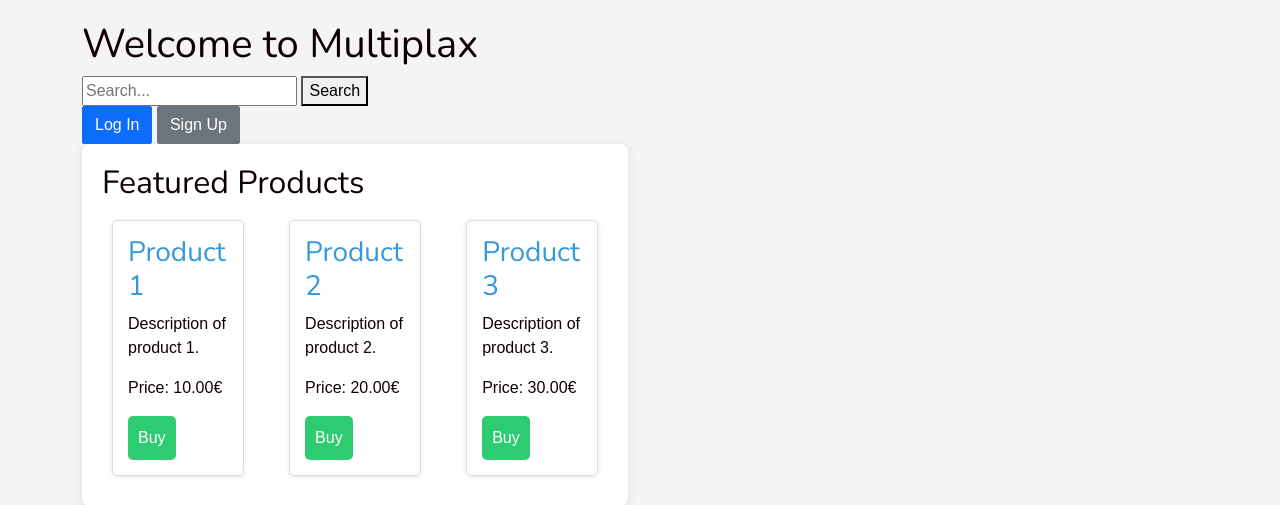
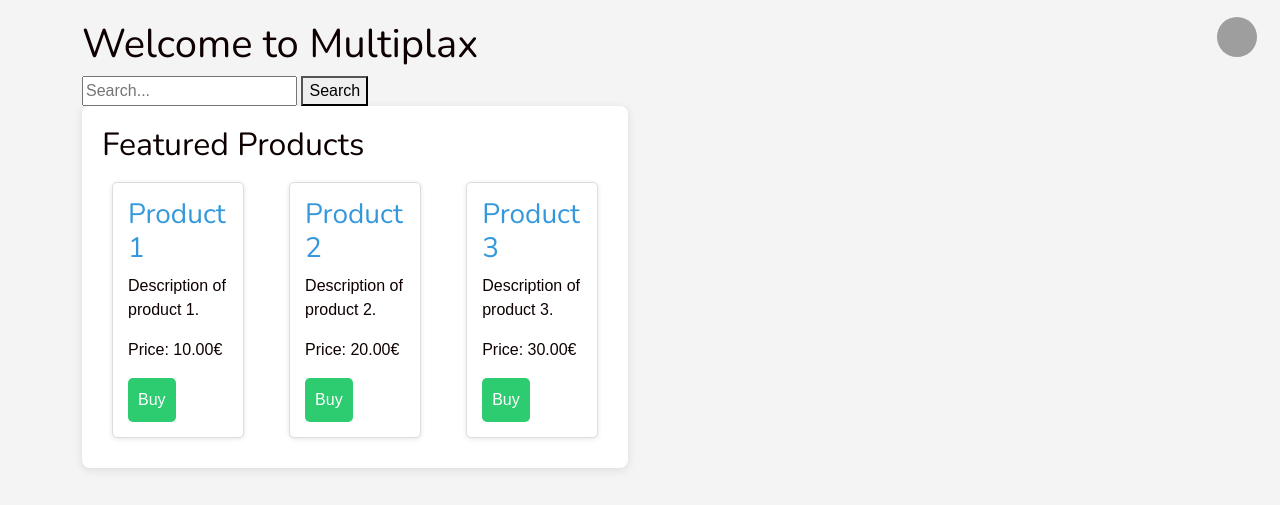
Before and after one commit to anh-nguyen-79/multiplax, a Rails app: page /home in a window 1280 px wide. Shown: the top 505 px of the page. Run offline with Rails 7, Linux system fonts and the light colour scheme; the visitor is signed in with stand-in values (Sample User, id 1); style sheets or scripts are compiled from the project's sources; some libraries are stand-ins or nearby versions; grey boxes are pictures that could not be loaded.

Commit message:
End of Auth journey

```diff
--- a/app/controllers/application_controller.rb
+++ b/app/controllers/application_controller.rb
@@ -8,4 +8,10 @@ class ApplicationController < ActionController::Base
     # For additional in app/views/devise/registrations/edit.html.erb
     devise_parameter_sanitizer.permit(:account_update, keys: [:username])
   end
+
+  protected
+
+  def after_sign_out_path_for(resource_or_scope)
+    root_path # Redirect to the home page after logout
+  end
 end
--- a/app/views/pages/home.html.erb
+++ b/app/views/pages/home.html.erb
@@ -2,6 +2,22 @@
   <div class="row">
     <div class="col-md-6">
       <h1>Welcome to Multiplax</h1>
+
+      <% if user_signed_in? %>
+        <div class="user-avatar-dropdown">
+          <div class="dropdown">
+            <button class="btn dropdown-toggle" type="button" id="dropdownMenuButton" data-bs-toggle="dropdown" aria-expanded="false">
+              <img src="https://ui-avatars.com/api/?name=<%= current_user.email.first %>&background=random" alt="User Avatar" class="avatar-img">
+            </button>
+            <ul class="dropdown-menu dropdown-menu-end" aria-labelledby="dropdownMenuButton">
+              <%= link_to 'Account Settings', edit_user_registration_path, class: 'dropdown-item' %>
+              <div class="dropdown-divider"></div>
+              <%= button_to 'Logout', destroy_user_session_path, method: :delete, class: 'dropdown-item' %>
+            </ul>
+          </div>
+        </div>
+      <% end %>
+
       <div class="search-bar">
         <form action="/search" method="get">
           <input type="text" name="query" placeholder="Search..." required>
@@ -9,10 +25,12 @@
         </form>
       </div>
 
-      <div class="auth-links">
-        <%= link_to 'Log In', new_user_session_path, class: 'btn btn-primary' %>
+      <% if user_signed_in? %>
+        <!-- Le bouton de déconnexion est maintenant dans le menu déroulant de l'avatar -->
+      <% else %>
+        <%= link_to 'Login', new_user_session_path, class: 'btn btn-primary' %>
         <%= link_to 'Sign Up', new_user_registration_path, class: 'btn btn-secondary' %>
-      </div>
+      <% end %>
 
       <div class="marketplace">
         <h2>Featured Products</h2>
@@ -40,3 +58,23 @@
     </div>
   </div>
 </div>
+
+<style>
+  .user-avatar-dropdown {
+    position: absolute;
+    top: 10px;
+    right: 10px;
+    z-index: 1000;
+  }
+
+  .avatar-img {
+    width: 40px;
+    height: 40px;
+    border-radius: 50%;
+    object-fit: cover;
+  }
+
+  .dropdown-toggle::after {
+    display: none;
+  }
+</style>
```
